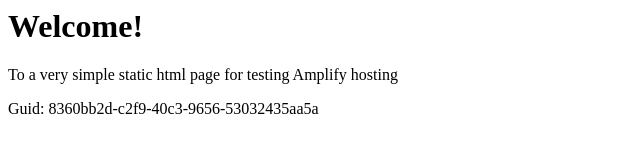
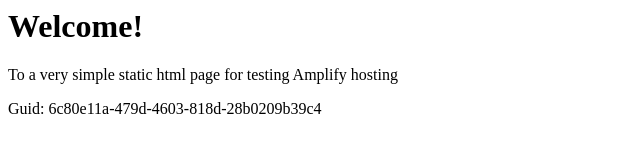
Before and after one commit to aws-aemilia-lhr/Github-PR-Commit-Integration-Test-DoNotTouch-GitHubWebhookPushCanaryTest-v1-preprod-eu-west-2, a website: page src/index.html in a window 1280 px wide. Shown: the full height of the page, 0-640 px from the left. Drawn offline with Linux system fonts and the light colour scheme.

Commit message:
commit from integ tests

```diff
--- a/src/index.html
+++ b/src/index.html
@@ -12,6 +12,6 @@
 <body>
     <h1>Welcome!</h1>
     <p>To a very simple static html page for testing Amplify hosting</p>
-    <p>Guid: 8360bb2d-c2f9-40c3-9656-53032435aa5a</p></body>
+    <p>Guid: 6c80e11a-479d-4603-818d-28b0209b39c4</p></body>
 
 </html>
```
